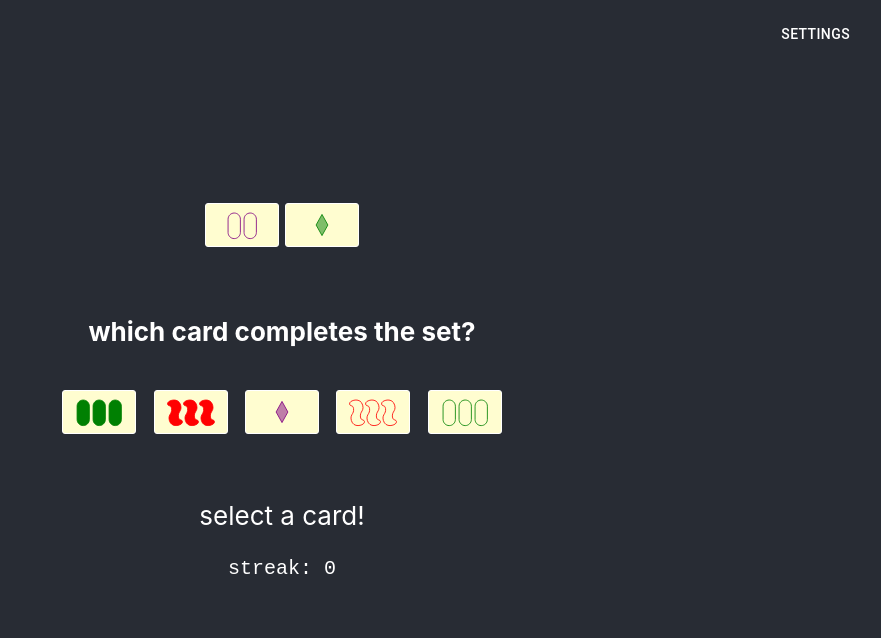
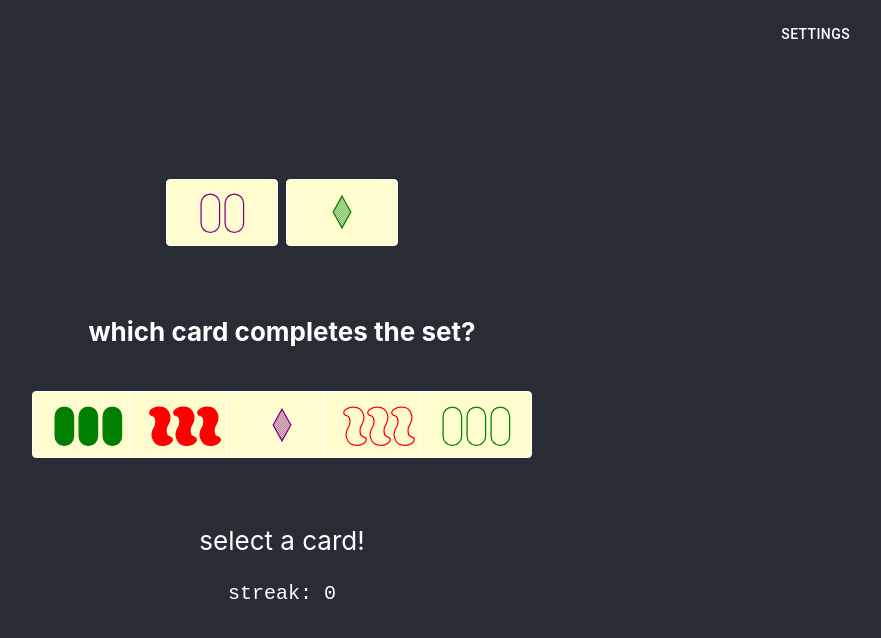
Before and after one commit to maikully/settrainer, a React (Create React App) app: page / in a window 1280 px wide. Both pictures are taken after a click on the button "PRACTICE MODE". Shown: the top 638 px of the page, without its empty margins (358-1239 px from the left). Built offline with nearby package versions, Linux system fonts and the light colour scheme.

Commit message:
improve shading and modals

```diff
--- a/src/BlitzMode.js
+++ b/src/BlitzMode.js
@@ -299,6 +299,7 @@ class BlitzMode extends React.Component {
                 left: '50%',
                 transform: 'translate(-50%, -50%)',
                 width: 400,
+                maxWidth: window.screen.width - 100,
                 bgcolor: 'background.paper',
                 border: '2px solid #000',
                 boxShadow: 24,
--- a/src/PracticeMode.js
+++ b/src/PracticeMode.js
@@ -57,9 +57,9 @@ class PracticeMode extends React.Component {
     var answer = conjugateCard(cardOne, cardTwo)
     let cardWidth
     if (window.screen.width < 500) {
-      cardWidth = window.screen.width / 3
+      cardWidth = window.screen.width / 3 + 40
     } else {
-      cardWidth = window.screen.width / 10
+      cardWidth = window.screen.width / 10 + 40
     }
 
     this.state = {
@@ -177,6 +177,7 @@ class PracticeMode extends React.Component {
                 left: '50%',
                 transform: 'translate(-50%, -50%)',
                 width: 400,
+                maxWidth: window.screen.width - 100,
                 bgcolor: 'background.paper',
                 border: '2px solid #000',
                 boxShadow: 24,
@@ -257,7 +258,7 @@ class PracticeMode extends React.Component {
             width:
               window.screen.width <= 500
                 ? window.screen.width
-                : window.screen.width / 1.75,
+                : window.screen.width / 1.65,
             justifyContent: 'center',
             flexWrap: 'wrap'
           }}
@@ -267,8 +268,8 @@ class PracticeMode extends React.Component {
               style={{
                 flex:
                   window.screen.width <= 500
-                    ? '1 0 calc(35% - 10px)'
-                    : '1 0 calc(20% - 10px)'
+                    ? '1 0 calc(40% - 0px)'
+                    : '1 0 calc(20% - 0px)'
               }}
               onClick={() => this.handleSelection(card)}
             >
--- a/src/ResponsiveSetCard.js
+++ b/src/ResponsiveSetCard.js
@@ -92,7 +92,7 @@ function ResponsiveSymbol (props) {
       strokeWidth={26}
     >
       <defs>
-        <pattern id={props.id.toString() + props.color.toString() + props.shade.toString() + props.shape.toString()} patternUnits="userSpaceOnUse" width="10" height="25" patternTransform="rotate(45)">
+        <pattern id={props.id.toString() + props.color.toString() + props.shade.toString() + props.shape.toString()} patternUnits="userSpaceOnUse" width="10" height="30" patternTransform="rotate(45)">
 			<line x1="0" y="0" x2="100" y2="0" stroke={color} strokeWidth="20" />
 		</pattern>
         <path id={props.shape} className='cls-1' d={finalCoords} />
```
